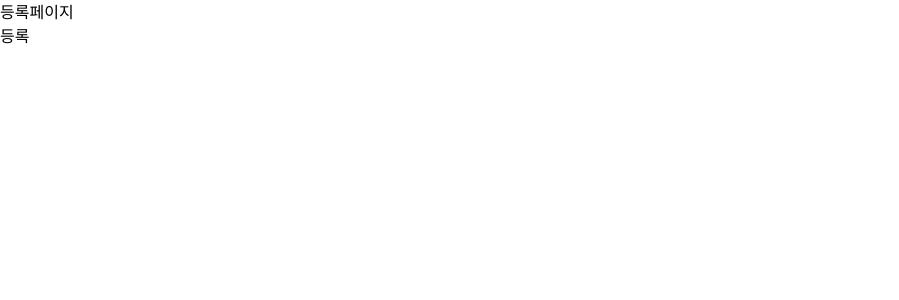
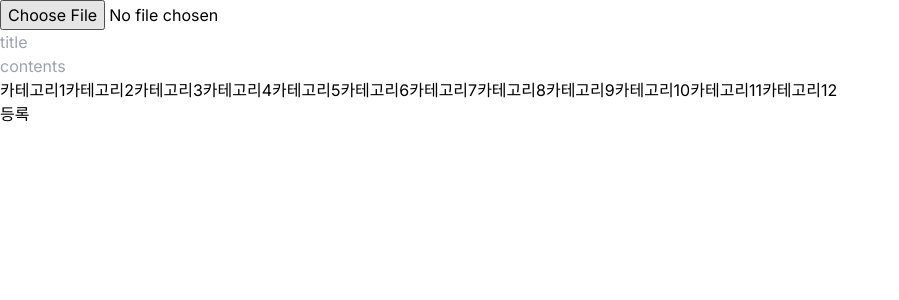
Before and after one commit to naebaecam-team-a09/team-project, a Next.js app: page /post in a window 1280 px wide. Shown: the top 300 px of the page, without its empty margins (0-899 px from the left). Built offline with nearby package versions, Linux system fonts and the light colour scheme.

Commit message:
Feat : 업로드 폼 생성

```diff
--- /dev/null
+++ b/src/app/(posting)/post/_components/UploadForm.tsx
@@ -0,0 +1,67 @@
+'use client';
+
+import { addPost } from '@/services/posts.services';
+import { PostType } from '@/types/posts';
+import React, { useState } from 'react';
+
+const UploadForm = () => {
+  const [title, setTitle] = useState('');
+  const [contents, setContents] = useState('');
+  const [category, setCategory] = useState<string[]>([]);
+  const [image_url, setImage_url] = useState('');
+
+  const categoryList = [
+    '카테고리1',
+    '카테고리2',
+    '카테고리3',
+    '카테고리4',
+    '카테고리5',
+    '카테고리6',
+    '카테고리7',
+    '카테고리8',
+    '카테고리9',
+    '카테고리10',
+    '카테고리11',
+    '카테고리12'
+  ];
+
+  const handleClickCategoryButton = (value: string) => {
+    setCategory((prev) => [...prev, value]);
+  };
+
+  const uploadPost: React.FormEventHandler<HTMLFormElement> = async (e) => {
+    e.preventDefault();
+    const newPost: PostType = {
+      user_id: 'a366fd7e-f57b-429b-b34d-a7a272db7518',
+      image_url: 'https://blog.kakaocdn.net/dn/bh3xaW/btrd04olbd6/HkQMeUpJsB6D3GcVdXfrc1/img.jpg',
+      category: ['가짱 테스트'],
+      contents: '최종 프로젝트 가보자고.',
+      title: '현욱쓰'
+    };
+    const response = await addPost(newPost);
+    const result = await response.json();
+    console.log(result);
+  };
+  return (
+    <>
+      <form onSubmit={uploadPost}>
+        <input type="file" />
+        <br />
+        <input type="text" placeholder="title" value={title} onChange={(e) => setTitle(e.target.value)} />
+        <br />
+        <input type="text" placeholder="contents" value={contents} onChange={(e) => setContents(e.target.value)} />
+        <br />
+        <div>
+          {categoryList.map((category) => (
+            <button key={category} onClick={() => handleClickCategoryButton(category)}>
+              {category}
+            </button>
+          ))}
+        </div>
+        <button type="submit">등록</button>
+      </form>
+    </>
+  );
+};
+
+export default UploadForm;
--- a/src/app/(posting)/post/page.tsx
+++ b/src/app/(posting)/post/page.tsx
@@ -1,25 +1,9 @@
-// 등록페이지
-'use client';
-import { addPost } from '@/services/posts.services';
-import { PostType } from '@/types/posts';
+import UploadForm from './_components/UploadForm';
 
 const PostingPage = () => {
-  const uploadPost = async () => {
-    const newPost: PostType = {
-      user_id: 'a366fd7e-f57b-429b-b34d-a7a272db7518',
-      image_url: 'https://blog.kakaocdn.net/dn/bh3xaW/btrd04olbd6/HkQMeUpJsB6D3GcVdXfrc1/img.jpg',
-      category: ['가짱 테스트'],
-      contents: '최종 프로젝트 가보자고.',
-      title: '현욱쓰'
-    };
-    const response = await addPost(newPost);
-    const result = await response.json();
-    console.log(result);
-  };
   return (
     <>
-      <div>등록페이지</div>
-      <button onClick={uploadPost}>등록</button>
+      <UploadForm />
     </>
   );
 };
```
